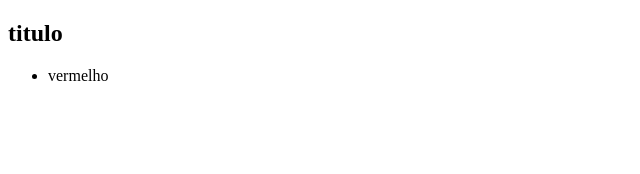
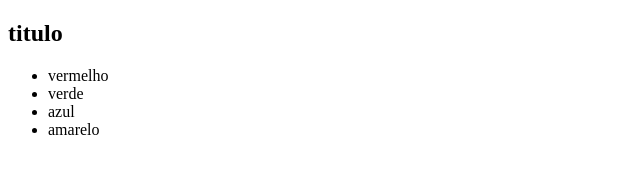
Before and after one commit to Sidneykns/minha-pagina, a plain HTML site: page index.html in a window 1280 px wide. Shown: the whole page, without its empty margins (0-640 px from the left). Drawn offline with Linux system fonts and the light colour scheme.

Commit message:
adicionando mais cores a pagina

```diff
--- a/index.html
+++ b/index.html
@@ -11,6 +11,9 @@
     <ul>
 
       <li>vermelho</li>
+      <li>verde</li>
+      <li>azul</li>
+      <li>amarelo</li>
 
     </ul>
 
```
